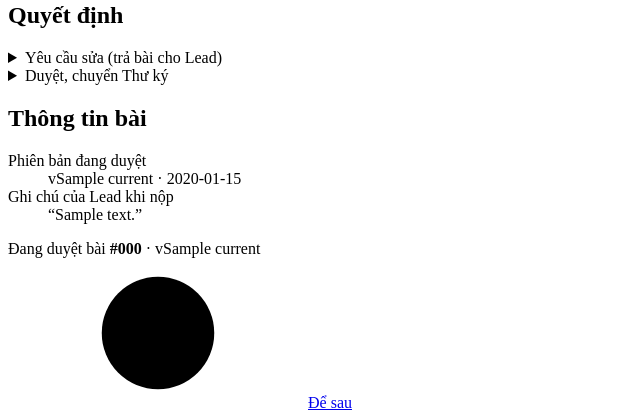
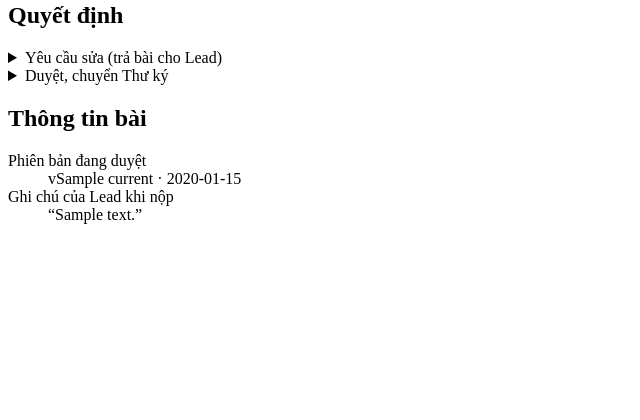
Before and after one commit to Hungnq04/Electronic-Newspaper-System, a Spring app: template src/main/resources/templates/department_head/workspacereview.html in a window 1280 px wide. Shown: the part 1739-2159 px from the top of the page, without its empty margins (0-640 px from the left). After the commit the page ends 1963 px from the top, so only its background shows below. Run offline with Thymeleaf, Linux system fonts and the light colour scheme; the template is opened without the code that fills it: most values are stand-ins (such as "Sample title", 1, 10 or a date in 2020); data that the repository does not hold is empty; some of the project's set-up classes (security, data sources, template engines, error pages and the like) are left out, and stand-ins take their place; database files in the repository are not loaded.

Commit message:
sửa rất nhiều thứ

```diff
--- a/src/main/resources/templates/department_head/workspacereview.html
+++ b/src/main/resources/templates/department_head/workspacereview.html
@@ -312,23 +312,6 @@
                 </aside>
             </div>
         </main>
-
-        <!-- ===== 5. Thanh nút ở đáy: luôn dính ở đáy màn hình khi cuộn (CSS: position: sticky) ===== -->
-        <footer id="action-bar" class="ws-action-bar">
-            <div class="ws-action-inner">
-                <div class="ws-action-state">
-                    <!-- Chấm đỏ nhấp nháy = đang duyệt; chấm xanh = chỉ xem -->
-                    <span class="ws-status-dot" th:classappend="${workspace.reviewable} ? 'is-live' : 'is-done'"></span>
-                    <span th:if="${workspace.reviewable}">Đang duyệt bài <b th:text="|#${workspace.code}|">#BT-1</b> · <span th:text="|v${workspace.current.label}|">v1.0</span></span>
-                    <span th:unless="${workspace.reviewable}" th:text="|${workspace.statusText} · chỉ xem, không thao tác được|">Chỉ xem</span>
-                </div>
-                <!-- "Để sau": link thường, quay về dashboard (lượt duyệt vẫn mở, lần sau vào tiếp).
-                     Hai nút Yêu cầu sửa / Duyệt nằm ở khung "Quyết định" bên cột phải. -->
-                <div class="ws-action-buttons" th:if="${workspace.reviewable}">
-                    <a class="ws-btn ws-btn--grey" th:href="@{/department-head/dashboard}"><svg class="rp-icon ws-icon-muted"><use href="#ws-icon-clock"></use></svg>Để sau</a>
-                </div>
-            </div>
-        </footer>
     </section>
 </th:block>
 </body>
```
Also changed, not shown: src/main/resources/static/department_head/css/department-head-workspace-review.css (+0 -12 lines).
